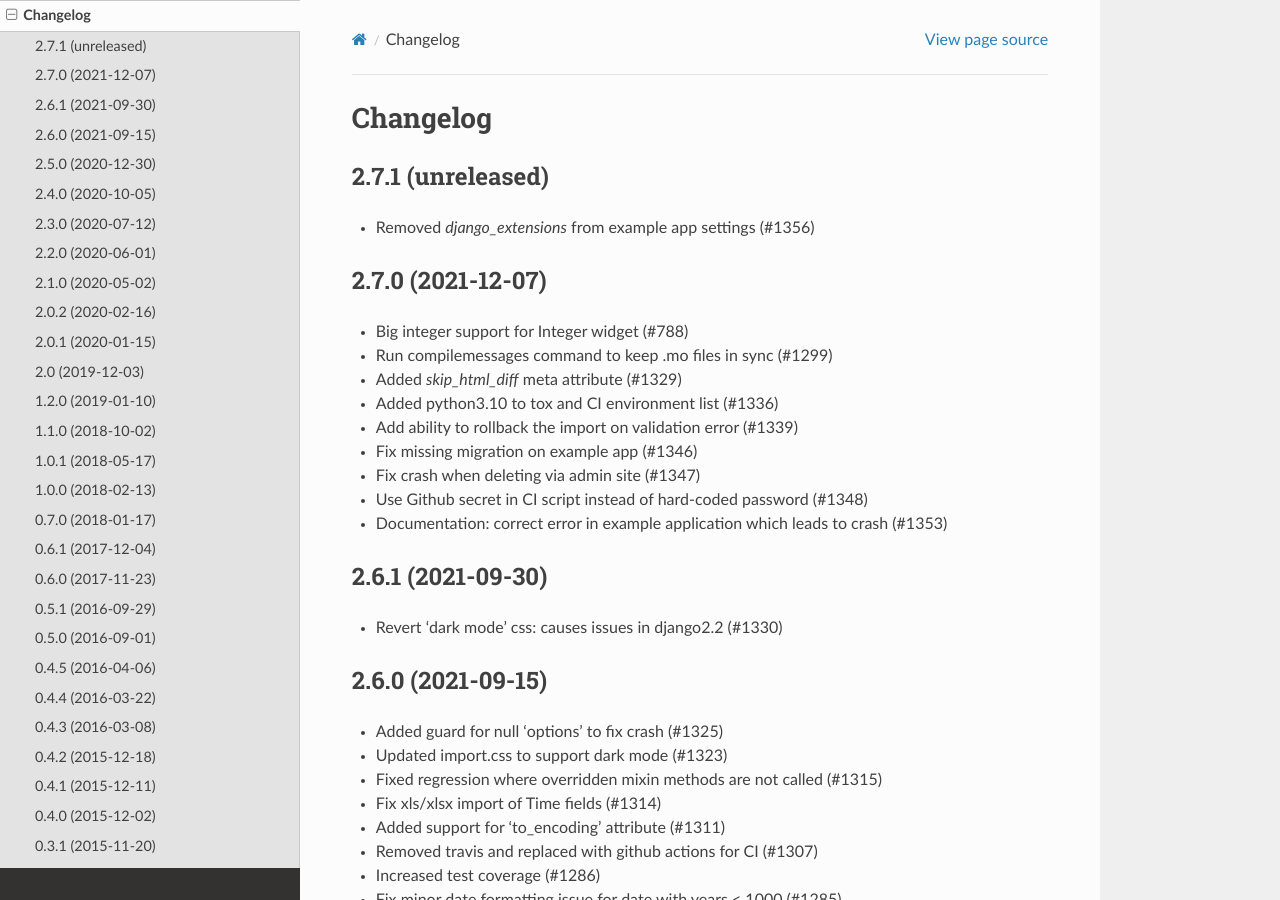
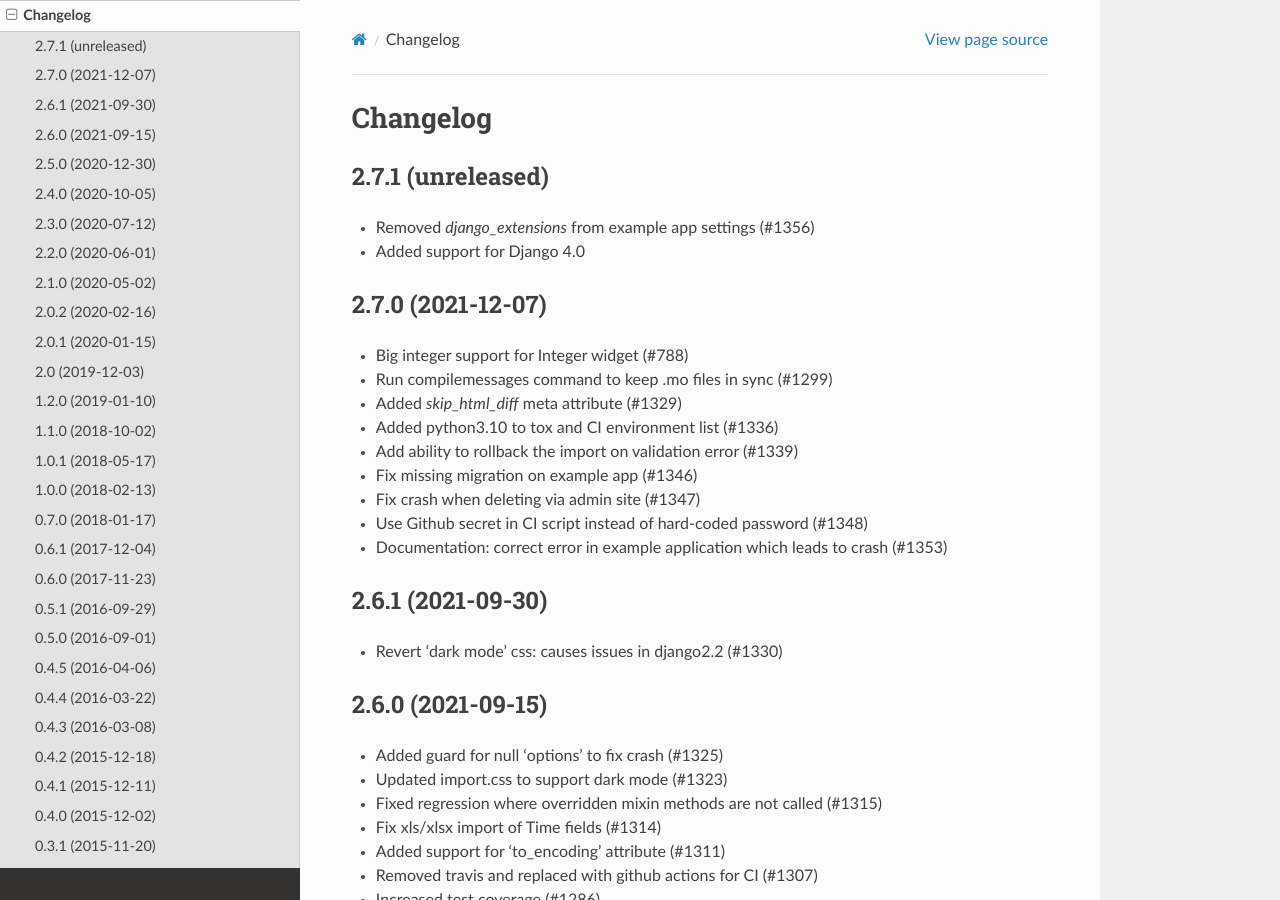
Before and after one commit to django-import-export/django-import-export, a Sphinx documentation site: the page built from docs/changelog.rst, in a window 1280 px wide and 900 px high. Built offline with Sphinx 7.4.7 and the Read the Docs theme 2.0.0, drawn with Linux system fonts in a browser that asks for light colours.

Commit message:
Added support for Django 4.0

```diff
--- a/docs/changelog.rst
+++ b/docs/changelog.rst
@@ -5,6 +5,7 @@ Changelog
 ------------------
 
 - Removed `django_extensions` from example app settings (#1356)
+- Added support for Django 4.0
 
 2.7.0 (2021-12-07)
 ------------------
--- a/setup.py
+++ b/setup.py
@@ -9,6 +9,7 @@ CLASSIFIERS = [
     'Framework :: Django :: 2.2',
     'Framework :: Django :: 3.1',
     'Framework :: Django :: 3.2',
+    'Framework :: Django :: 4.0',
     'Intended Audience :: Developers',
     'License :: OSI Approved :: BSD License',
     'Operating System :: OS Independent',
```
Also changed, not shown: 1 other file.
